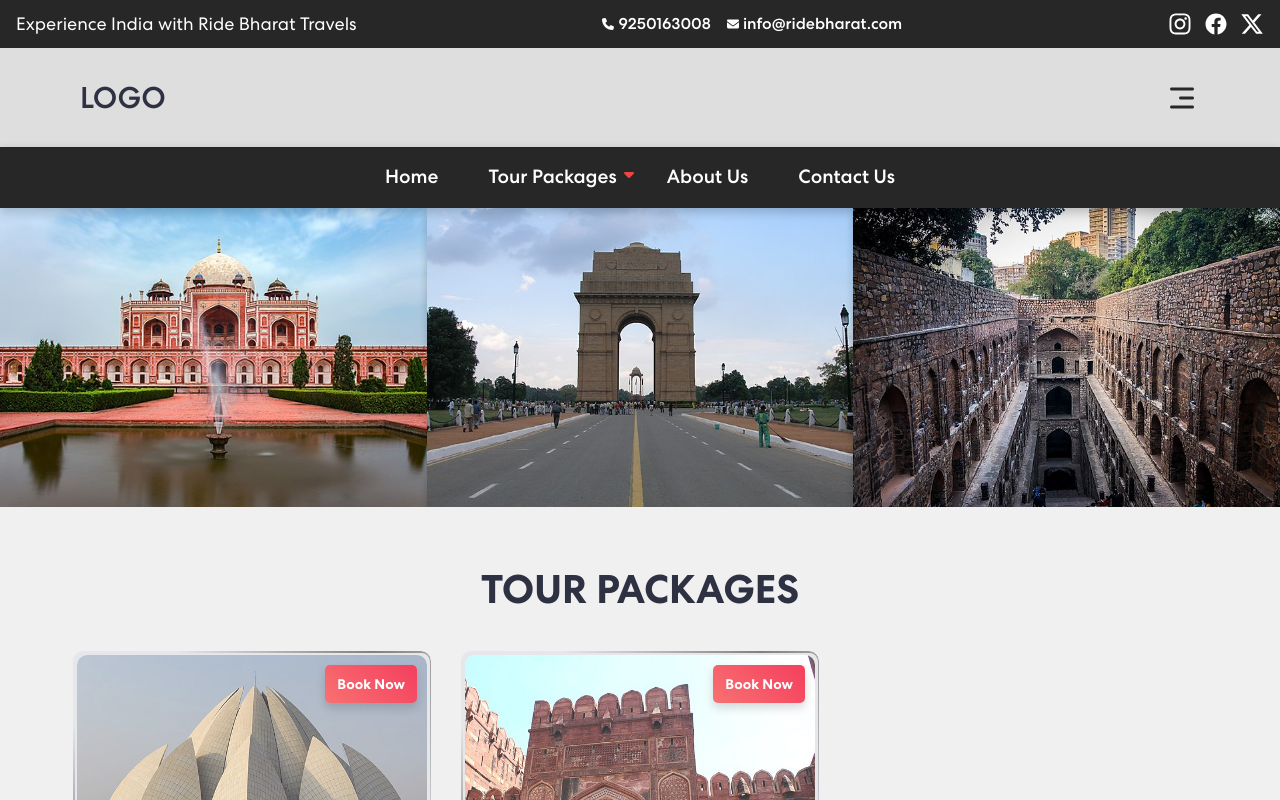
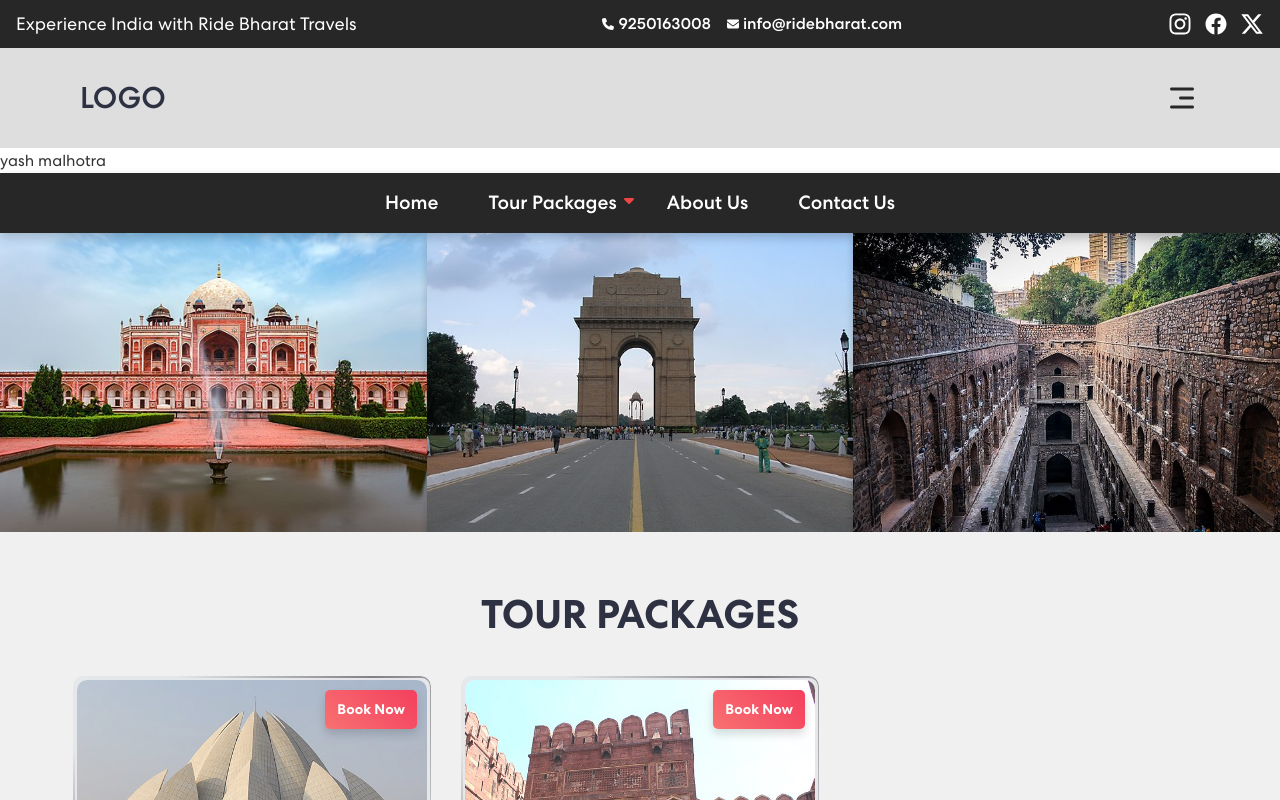
Before and after one commit to yasmalhotraa/ride-bharat-travels, a React (Vite) app: page / in a window 1280 px wide. Shown: the top 800 px of the page. Built offline with nearby package versions, Linux system fonts and the light colour scheme.

Commit message:
initial commit after folder rename

```diff
--- a/src/main.jsx
+++ b/src/main.jsx
@@ -16,6 +16,7 @@ function Layout() {
   return (
     <>
       <Header />
+      <p>yash malhotra</p>
       <Outlet /> {/* Dynamically renders the current route */}
       <Footer />
     </>
```
